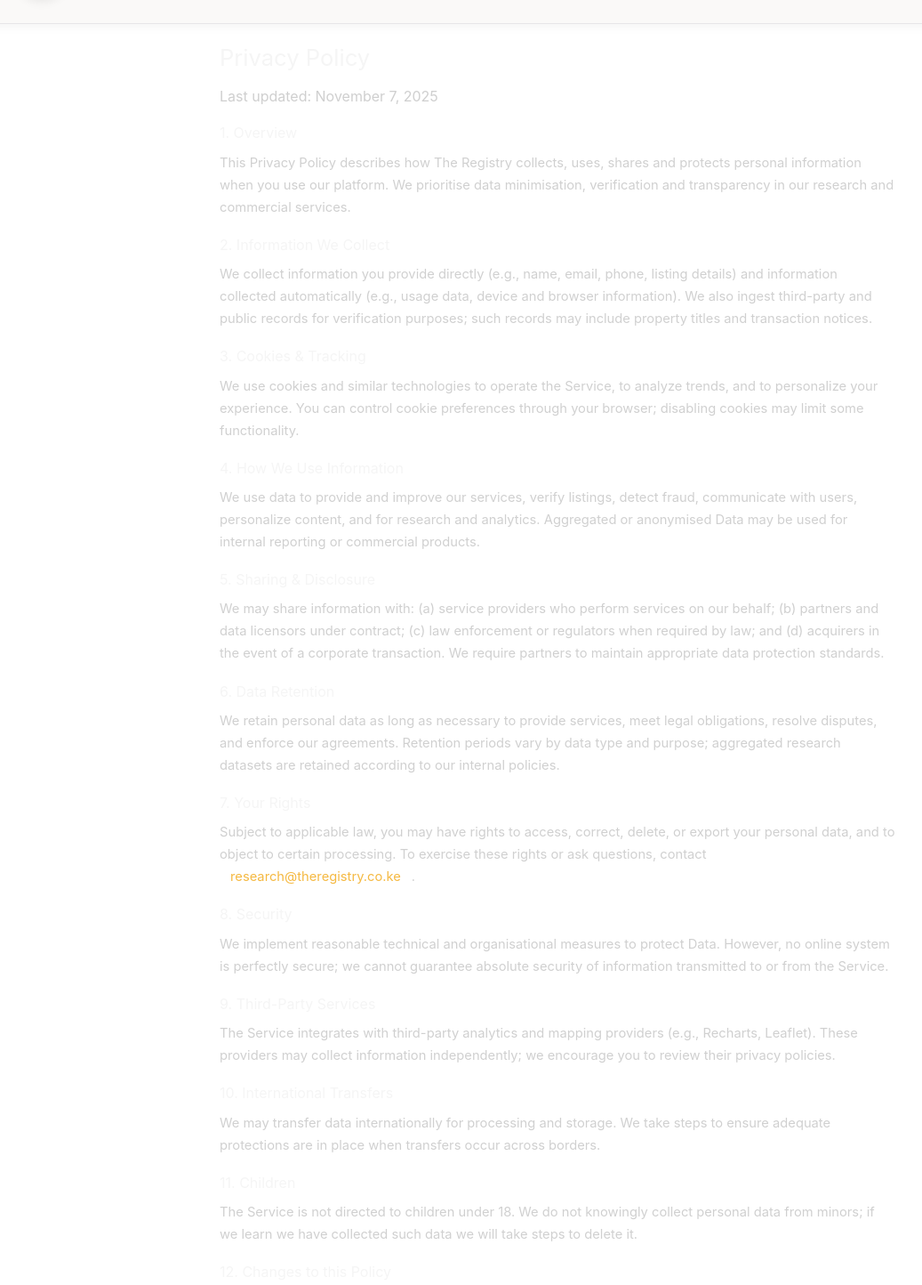
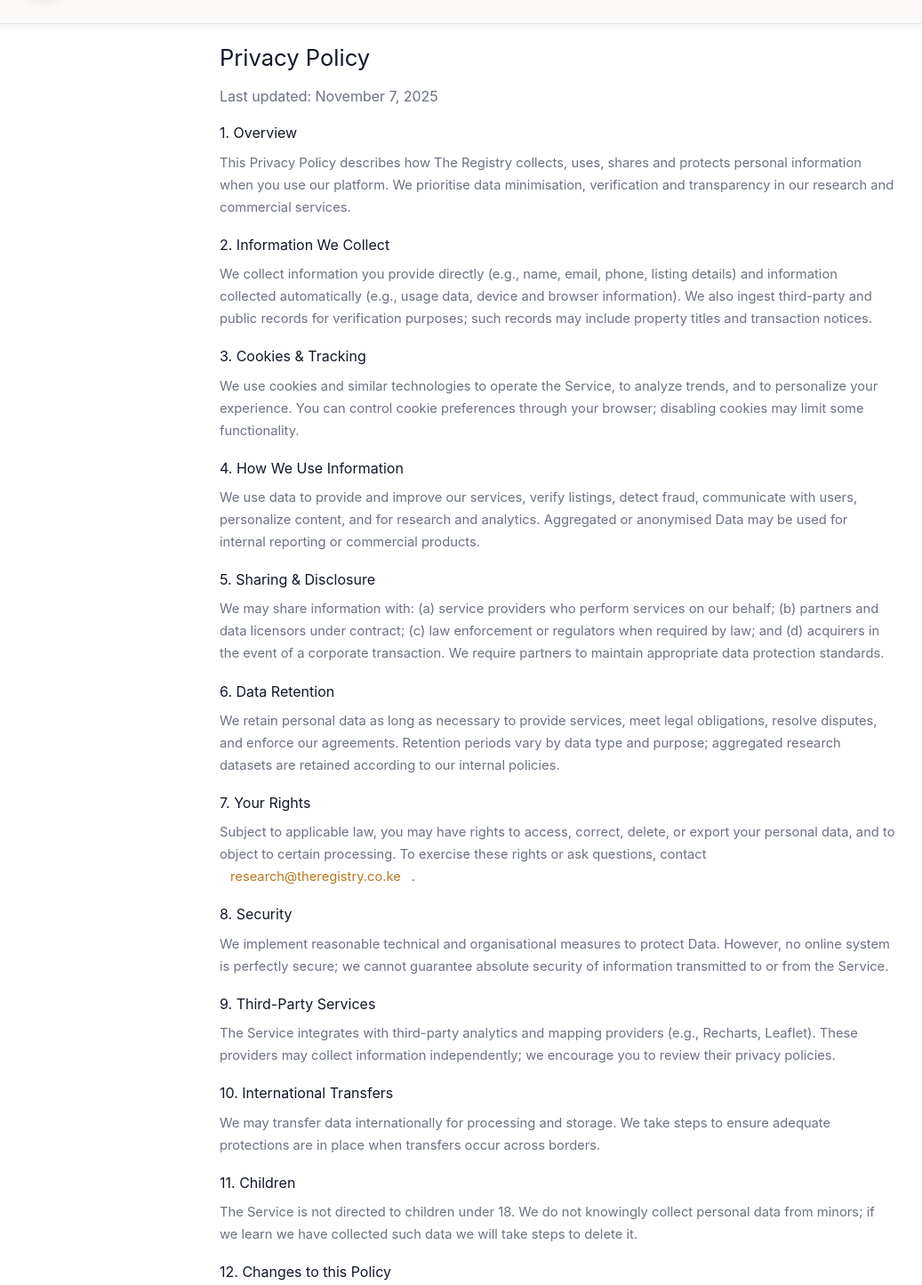
Before and after one commit to RonKG/verity-site, a Next.js app: page /privacy in a window 1280 px wide. Shown: the part 86-1530 px from the top of the page at 89% size, without its empty margins (13-1050 px from the left). Built offline with nearby package versions, Linux system fonts and the light colour scheme.

Commit message:
feat(theme): migrate privacy page to use CSS theme variables for better visibility

```diff
--- a/pages/privacy.js
+++ b/pages/privacy.js
@@ -7,113 +7,185 @@
         maxWidth: "800px",
         margin: "0 auto",
         padding: "60px 20px",
-        color: "#f0f0f0"
+        color: "var(--theme-text)",
+        transition: 'color 0.3s ease'
       }}>
         <h1 style={{
           fontSize: "1.6rem",
           marginBottom: "0.75rem",
           fontWeight: "400",
-          color: '#f5f5f5'
+          color: 'var(--theme-text)',
+          transition: 'color 0.3s ease'
         }}>
           Privacy Policy
         </h1>
 
-        <p style={{ color: '#cfcfcf', marginBottom: '1rem' }}>Last updated: November 7, 2025</p>
+        <p style={{
+          color: 'var(--theme-text-muted)',
+          marginBottom: '1rem',
+          transition: 'color 0.3s ease'
+        }}>Last updated: November 7, 2025</p>
 
         <div style={{
           fontSize: "0.92rem",
           lineHeight: "1.7",
-          color: "#d0d0d0"
+          color: "var(--theme-text-muted)",
+          transition: 'color 0.3s ease'
         }}>
 
           <section style={{ marginBottom: "1rem" }}>
-            <h2 style={{ fontSize: "1rem", marginBottom: "0.45rem", color: "#f5f5f5" }}>1. Overview</h2>
+            <h2 style={{
+              fontSize: "1rem",
+              marginBottom: "0.45rem",
+              color: "var(--theme-text)",
+              transition: 'color 0.3s ease'
+            }}>1. Overview</h2>
             <p>
               This Privacy Policy describes how The Registry collects, uses, shares and protects personal information when you use our platform. We prioritise data minimisation, verification and transparency in our research and commercial services.
             </p>
           </section>
 
           <section style={{ marginBottom: "1rem" }}>
-            <h2 style={{ fontSize: "1rem", marginBottom: "0.45rem", color: "#f5f5f5" }}>2. Information We Collect</h2>
+            <h2 style={{
+              fontSize: "1rem",
+              marginBottom: "0.45rem",
+              color: "var(--theme-text)",
+              transition: 'color 0.3s ease'
+            }}>2. Information We Collect</h2>
             <p style={{ marginBottom: '0.4rem' }}>
               We collect information you provide directly (e.g., name, email, phone, listing details) and information collected automatically (e.g., usage data, device and browser information). We also ingest third-party and public records for verification purposes; such records may include property titles and transaction notices.
             </p>
           </section>
 
           <section style={{ marginBottom: "1rem" }}>
-            <h2 style={{ fontSize: "1rem", marginBottom: "0.45rem", color: "#f5f5f5" }}>3. Cookies & Tracking</h2>
+            <h2 style={{
+              fontSize: "1rem",
+              marginBottom: "0.45rem",
+              color: "var(--theme-text)",
+              transition: 'color 0.3s ease'
+            }}>3. Cookies & Tracking</h2>
             <p>
               We use cookies and similar technologies to operate the Service, to analyze trends, and to personalize your experience. You can control cookie preferences through your browser; disabling cookies may limit some functionality.
             </p>
           </section>
 
           <section style={{ marginBottom: "1rem" }}>
-            <h2 style={{ fontSize: "1rem", marginBottom: "0.45rem", color: "#f5f5f5" }}>4. How We Use Information</h2>
+            <h2 style={{
+              fontSize: "1rem",
+              marginBottom: "0.45rem",
+              color: "var(--theme-text)",
+              transition: 'color 0.3s ease'
+            }}>4. How We Use Information</h2>
             <p style={{ marginBottom: '0.4rem' }}>
               We use data to provide and improve our services, verify listings, detect fraud, communicate with users, personalize content, and for research and analytics. Aggregated or anonymised Data may be used for internal reporting or commercial products.
             </p>
           </section>
 
           <section style={{ marginBottom: "1rem" }}>
-            <h2 style={{ fontSize: "1rem", marginBottom: "0.45rem", color: "#f5f5f5" }}>5. Sharing & Disclosure</h2>
+            <h2 style={{
+              fontSize: "1rem",
+              marginBottom: "0.45rem",
+              color: "var(--theme-text)",
+              transition: 'color 0.3s ease'
+            }}>5. Sharing & Disclosure</h2>
             <p>
               We may share information with: (a) service providers who perform services on our behalf; (b) partners and data licensors under contract; (c) law enforcement or regulators when required by law; and (d) acquirers in the event of a corporate transaction. We require partners to maintain appropriate data protection standards.
             </p>
           </section>
 
           <section style={{ marginBottom: "1rem" }}>
-            <h2 style={{ fontSize: "1rem", marginBottom: "0.45rem", color: "#f5f5f5" }}>6. Data Retention</h2>
+            <h2 style={{
+              fontSize: "1rem",
+              marginBottom: "0.45rem",
+              color: "var(--theme-text)",
+              transition: 'color 0.3s ease'
+            }}>6. Data Retention</h2>
             <p>
               We retain personal data as long as necessary to provide services, meet legal obligations, resolve disputes, and enforce our agreements. Retention periods vary by data type and purpose; aggregated research datasets are retained according to our internal policies.
             </p>
           </section>
 
           <section style={{ marginBottom: "1rem" }}>
-            <h2 style={{ fontSize: "1rem", marginBottom: "0.45rem", color: "#f5f5f5" }}>7. Your Rights</h2>
+            <h2 style={{
+              fontSize: "1rem",
+              marginBottom: "0.45rem",
+              color: "var(--theme-text)",
+              transition: 'color 0.3s ease'
+            }}>7. Your Rights</h2>
             <p style={{ marginBottom: '0.4rem' }}>
-              Subject to applicable law, you may have rights to access, correct, delete, or export your personal data, and to object to certain processing. To exercise these rights or ask questions, contact <a href="mailto:research@theregistry.co.ke" style={{ color: '#f5b942', textDecoration: 'none' }}>research@theregistry.co.ke</a>.
+              Subject to applicable law, you may have rights to access, correct, delete, or export your personal data, and to object to certain processing. To exercise these rights or ask questions, contact <a href="mailto:research@theregistry.co.ke" style={{ color: 'var(--theme-accent)', textDecoration: 'none' }}>research@theregistry.co.ke</a>.
             </p>
           </section>
 
           <section style={{ marginBottom: "1rem" }}>
-            <h2 style={{ fontSize: "1rem", marginBottom: "0.45rem", color: "#f5f5f5" }}>8. Security</h2>
+            <h2 style={{
+              fontSize: "1rem",
+              marginBottom: "0.45rem",
+              color: "var(--theme-text)",
+              transition: 'color 0.3s ease'
+            }}>8. Security</h2>
             <p>
               We implement reasonable technical and organisational measures to protect Data. However, no online system is perfectly secure; we cannot guarantee absolute security of information transmitted to or from the Service.
             </p>
           </section>
 
           <section style={{ marginBottom: "1rem" }}>
-            <h2 style={{ fontSize: "1rem", marginBottom: "0.45rem", color: "#f5f5f5" }}>9. Third-Party Services</h2>
+            <h2 style={{
+              fontSize: "1rem",
+              marginBottom: "0.45rem",
+              color: "var(--theme-text)",
+              transition: 'color 0.3s ease'
+            }}>9. Third-Party Services</h2>
             <p>
               The Service integrates with third-party analytics and mapping providers (e.g., Recharts, Leaflet). These providers may collect information independently; we encourage you to review their privacy policies.
             </p>
           </section>
 
           <section style={{ marginBottom: "1rem" }}>
-            <h2 style={{ fontSize: "1rem", marginBottom: "0.45rem", color: "#f5f5f5" }}>10. International Transfers</h2>
+            <h2 style={{
+              fontSize: "1rem",
+              marginBottom: "0.45rem",
+              color: "var(--theme-text)",
+              transition: 'color 0.3s ease'
+            }}>10. International Transfers</h2>
             <p>
               We may transfer data internationally for processing and storage. We take steps to ensure adequate protections are in place when transfers occur across borders.
             </p>
           </section>
 
           <section style={{ marginBottom: "1rem" }}>
-            <h2 style={{ fontSize: "1rem", marginBottom: "0.45rem", color: "#f5f5f5" }}>11. Children</h2>
+            <h2 style={{
+              fontSize: "1rem",
+              marginBottom: "0.45rem",
+              color: "var(--theme-text)",
+              transition: 'color 0.3s ease'
+            }}>11. Children</h2>
             <p>
               The Service is not directed to children under 18. We do not knowingly collect personal data from minors; if we learn we have collected such data we will take steps to delete it.
             </p>
           </section>
 
           <section style={{ marginBottom: "1rem" }}>
-            <h2 style={{ fontSize: "1rem", marginBottom: "0.45rem", color: "#f5f5f5" }}>12. Changes to this Policy</h2>
+            <h2 style={{
+              fontSize: "1rem",
+              marginBottom: "0.45rem",
+              color: "var(--theme-text)",
+              transition: 'color 0.3s ease'
+            }}>12. Changes to this Policy</h2>
             <p>
               We may update this Privacy Policy periodically. We will post the updated policy with a revised &quot;Last updated&quot; date and, where appropriate, notify users of material changes.
             </p>
           </section>
 
           <section style={{ marginBottom: "1rem" }}>
-            <h2 style={{ fontSize: "1rem", marginBottom: "0.45rem", color: "#f5f5f5" }}>13. Contact</h2>
+            <h2 style={{
+              fontSize: "1rem",
+              marginBottom: "0.45rem",
+              color: "var(--theme-text)",
+              transition: 'color 0.3s ease'
+            }}>13. Contact</h2>
             <p>
-              For privacy questions, data requests, or licensing enquiries contact: <a href="mailto:research@theregistry.co.ke" style={{ color: '#f5b942', textDecoration: 'none' }}>research@theregistry.co.ke</a>.
+              For privacy questions, data requests, or licensing enquiries contact: <a href="mailto:research@theregistry.co.ke" style={{ color: 'var(--theme-accent)', textDecoration: 'none' }}>research@theregistry.co.ke</a>.
             </p>
           </section>
 
```
